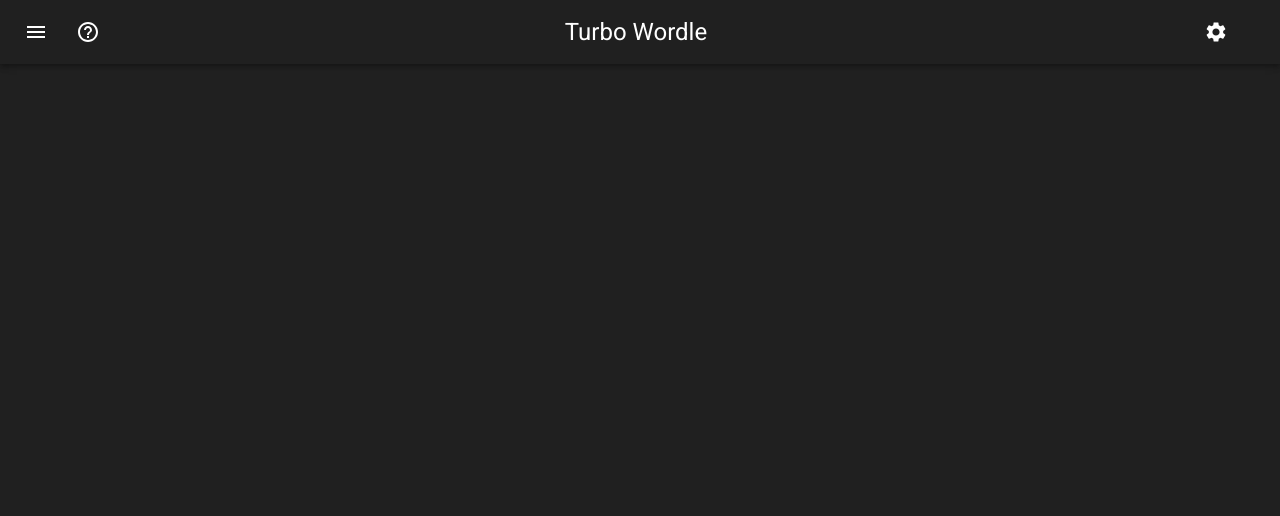
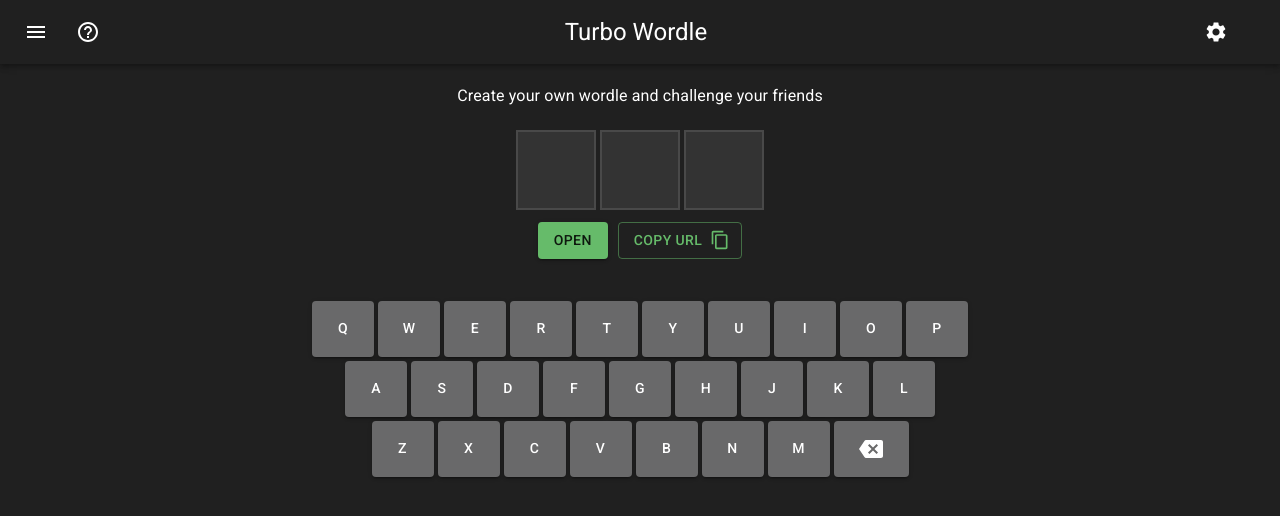
Before and after one commit to rautio/turbo-wordle, a React (Create React App) app: page /create/1 in a window 1280 px wide. Before the commit this address had no page. Shown: the top 516 px of the page. Built offline with nearby package versions, Linux system fonts and the light colour scheme.

Commit message:
Separate route for a created wordle page

```diff
--- a/src/App.tsx
+++ b/src/App.tsx
@@ -18,6 +18,7 @@
         <Header />
         <Routes>
           <Route path="/create" element={<Create />} />
+          <Route path="/create/:id" element={<Create />} />
           <Route path="/wordle/:id" element={<Wordle />} />
           <Route path="/" element={<Practice />} />
         </Routes>
--- a/src/components/WordRow/index.tsx
+++ b/src/components/WordRow/index.tsx
@@ -8,6 +8,7 @@
   word: string;
   result?: Array<Result>;
   wordLength: number;
+  disabled?: boolean;
 }
 
 const boxHeights = {
@@ -31,7 +32,12 @@
   "9": "large",
 };
 
-export const WordRow = ({ word, wordLength, result }: Props) => {
+export const WordRow = ({
+  word,
+  wordLength,
+  result,
+  disabled = false,
+}: Props) => {
   const theme = useTheme();
   // Incorrect, Wrong Placement, Correct
   const bgColors = [
@@ -47,6 +53,10 @@
   const height = boxHeights[wordLength.toString()] || 30;
   // @ts-ignore
   const fontSize = fontSizes[wordLength.toString()] || "large";
+  const getBgColor = (i: number) => {
+    if (disabled) return bgColors[0];
+    return result && result[i] in bgColors ? bgColors[result[i]] : "none";
+  };
   return (
     <Stack
       direction="row"
@@ -67,9 +77,7 @@
             textAlign: "center",
             fontSize,
             textTransform: "uppercase",
-            // borderColor: `rgba(0, 0, 0, ${letter ? "0.3" : "0.12"})`,
-            backgroundColor:
-              result && result[i] in bgColors ? bgColors[result[i]] : "none",
+            backgroundColor: getBgColor(i),
           }}
         >
           <span>{letter}</span>
--- a/src/features/Create.tsx
+++ b/src/features/Create.tsx
@@ -1,5 +1,5 @@
 import React, { useState } from "react";
-import { useNavigate } from "react-router-dom";
+import { useNavigate, useParams } from "react-router-dom";
 import Button from "@mui/material/Button";
 import Container from "@mui/material/Container";
 import Stack from "@mui/material/Stack";
@@ -7,6 +7,9 @@
 import Snackbar from "@mui/material/Snackbar";
 import { Theme } from "@mui/material";
 import useMediaQuery from "@mui/material/useMediaQuery";
+import Send from "@mui/icons-material/Send";
+import ContentCopy from "@mui/icons-material/ContentCopy";
+import Add from "@mui/icons-material/Add";
 import Keyboard from "../components/Keyboard";
 import api from "../api";
 import WordRow from "../components/WordRow";
@@ -21,10 +24,10 @@
 
 export const CreateWordle = () => {
   const navigate = useNavigate();
+  const { id } = useParams();
   const maxWordLength = 9;
   const [word, setWord] = useState("");
   const [invalidWord, setInvalidWord] = useState(false);
-  const [id, setId] = useState(null);
 
   const onDelete = () => {
     if (word.length > 0) {
@@ -37,7 +40,7 @@
         .then(async () => {
           const res = await createWordle(word);
           if (res?.id) {
-            setId(res.id);
+            navigate(`/create/${res.id}`);
           }
         })
         .catch(() => {
@@ -77,16 +80,23 @@
           }}
         />
         <Stack sx={{ alignItems: "center", marginTop: "20px" }}>
-          <WordRow word={word} wordLength={word.length > 3 ? word.length : 3} />
+          <WordRow
+            word={word}
+            wordLength={word.length > 3 ? word.length : 3}
+            disabled={!!id}
+          />
+          {!id && (
             <Button
               variant="contained"
               color="success"
-            disabled={word.length < 3 || word.length > 9 || id !== null}
+              disabled={word.length < 3 || word.length > 9 || !!id}
               onClick={onEnter}
               sx={{ width: "150px", marginTop: "10px" }}
+              startIcon={<Add />}
             >
-            Submit
+              Create
             </Button>
+          )}
         </Stack>
       </Container>
       {id && (
@@ -106,10 +116,12 @@
           </Button>
           <Button
             variant="outlined"
+            color="success"
             onClick={() => {
               const url = window.location.origin + "/wordle/" + id;
               navigator.clipboard.writeText(url);
             }}
+            endIcon={<ContentCopy />}
           >
             Copy Url
           </Button>
```
Lines whose indentation alone changed are shown as unchanged.
